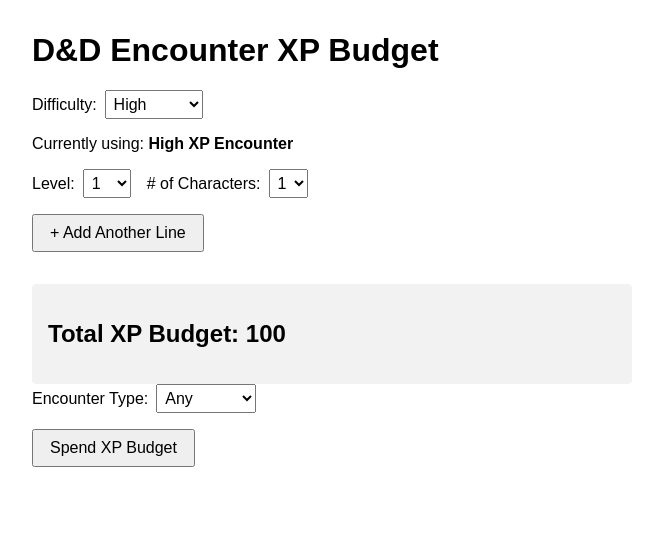
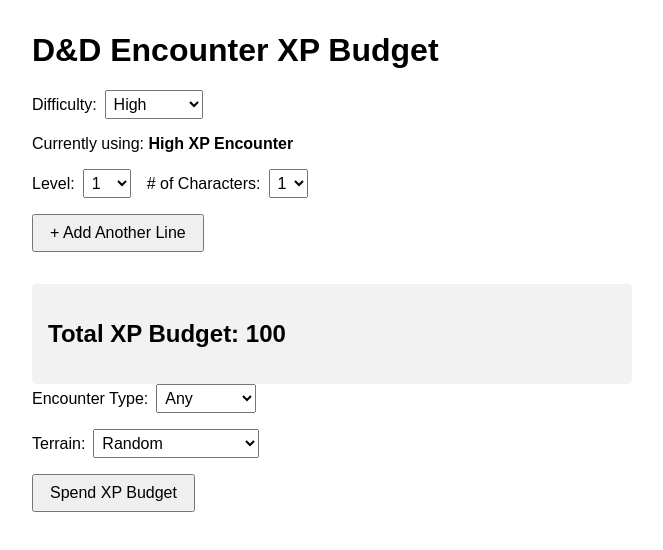
Before and after one commit to kostchei/dnd-encounters-24, a React (Create React App) app: page / in a window 1280 px wide. Shown: the top 550 px of the page, without its empty margins (308-971 px from the left). Built offline with nearby package versions, Linux system fonts and the light colour scheme.

Commit message:
distances

```diff
--- a/src/App.js
+++ b/src/App.js
@@ -1,26 +1,51 @@
 import React, { useState } from 'react';
 import XP_TABLE from './enc_xp.json';
-import { spendEncounterBudget } from './spend_enc_xp.js'; // <-- Our new function
-import styles from './styles'; // If you have the styles in a separate file or keep them inline
+import { spendEncounterBudget } from './spend_enc_xp.js'; // Your existing function
+import styles from './styles'; // Assuming you have a styles object
+
+// Simple dice roller: rollDice(2, 6) -> sum of 2d6
+function rollDice(numDice, sides) {
+  let total = 0;
+  for (let i = 0; i < numDice; i++) {
+    total += Math.floor(Math.random() * sides) + 1;
+  }
+  return total;
+}
+
+// Map each terrain to a function that returns a distance.
+// Multiply by 10 for your desired scale (e.g. 2d6 * 10 ft).
+const terrainDistanceMap = {
+  'Open/Desert/Arctic': () => rollDice(6, 6) * 10,
+  'Forest': () => rollDice(2, 8) * 10,
+  'Hills/Urban': () => rollDice(2, 10) * 10,
+  'Mountains': () => rollDice(4, 10) * 10,
+  'Jungle/Indoors': () => rollDice(2, 6) * 10,
+};
 
 function App() {
-  // lines: up to 3 lines => each { level, count }
+  // Up to 3 lines => each { level, count }
   const [lines, setLines] = useState([{ level: 1, count: 1 }]);
 
   // Difficulty states (existing logic)
   const [difficulty, setDifficulty] = useState('High');
   const [resolvedDifficulty, setResolvedDifficulty] = useState('High');
 
-  // The new "Encounter Type" dropdown
+  // The "Encounter Type" dropdown
   const [encounterType, setEncounterType] = useState('Any');
+
+  // New "Terrain" dropdown
+  const [terrain, setTerrain] = useState('Random');
 
   // We'll store the final result of "spending" the XP budget here
   const [spentEncounter, setSpentEncounter] = useState('');
 
-  // The rest of your existing logic...
+  // We'll store the calculated "Encounter Distance" here
+  const [encounterDistance, setEncounterDistance] = useState(null);
+
   const handleDifficultyChange = (e) => {
     const choice = e.target.value;
     setDifficulty(choice);
+
     if (choice === 'Random') {
       const possibilities = ['Low', 'Moderate', 'High'];
       setResolvedDifficulty(
@@ -43,6 +68,7 @@
     setLines(newLines);
   };
 
+  // Calculate total XP from the party input
   const calculateTotalXP = () => {
     let total = 0;
     lines.forEach((line) => {
@@ -57,22 +83,31 @@
   const totalXP = calculateTotalXP();
   const difficultyLabel = resolvedDifficulty + ' XP Encounter';
 
-  // *** New handler for the "Spend XP Budget" button ***
+  // Spend XP Budget button handler
   const handleSpendBudget = () => {
-    // We'll gather the data we need:
-    // 1) totalXP
-    // 2) array of levels
-    // 3) total party size (# of characters)
     const allLevels = lines.map((l) => l.level);
     const partySize = lines.reduce((sum, l) => sum + l.count, 0);
 
-    // We call our function from spend_enc_xp.js
+    // This uses your existing function from spend_enc_xp.js
     const result = spendEncounterBudget(totalXP, allLevels, partySize);
 
-    // Optionally incorporate the encounterType in the result
-    // e.g. "Lolth: 5x CR3" or "Any: 1x CR7"
+    // Choose or randomize the terrain
+    let chosenTerrain = terrain;
+    if (chosenTerrain === 'Random') {
+      // Filter out a "Random" key if you do not want it in the real list:
+      const terrainOptions = Object.keys(terrainDistanceMap);
+      chosenTerrain =
+        terrainOptions[Math.floor(Math.random() * terrainOptions.length)];
+    }
+
+    // Calculate the distance
+    const distanceFn = terrainDistanceMap[chosenTerrain];
+    const distance = distanceFn ? distanceFn() : 0;
+
+    // Store them in state
     const finalString = `${encounterType}: ${result}`;
     setSpentEncounter(finalString);
+    setEncounterDistance(distance);
   };
 
   return (
@@ -106,7 +141,9 @@
             style={styles.select}
           >
             {Array.from({ length: 20 }, (_, i) => i + 1).map((lvl) => (
-              <option key={lvl} value={lvl}>{lvl}</option>
+              <option key={lvl} value={lvl}>
+                {lvl}
+              </option>
             ))}
           </select>
 
@@ -119,7 +156,9 @@
             style={styles.select}
           >
             {Array.from({ length: 8 }, (_, i) => i + 1).map((c) => (
-              <option key={c} value={c}>{c}</option>
+              <option key={c} value={c}>
+                {c}
+              </option>
             ))}
           </select>
         </div>
@@ -136,7 +175,7 @@
         <h2>Total XP Budget: {totalXP.toLocaleString()}</h2>
       </div>
 
-      {/* New Encounter Type dropdown */}
+      {/* Encounter Type dropdown */}
       <div style={styles.row}>
         <label style={styles.label}>Encounter Type:</label>
         <select
@@ -152,6 +191,23 @@
         </select>
       </div>
 
+      {/* Terrain dropdown */}
+      <div style={styles.row}>
+        <label style={styles.label}>Terrain:</label>
+        <select
+          value={terrain}
+          onChange={(e) => setTerrain(e.target.value)}
+          style={styles.select}
+        >
+          <option value="Random">Random</option>
+          <option value="Open/Desert/Arctic">Open/Desert/Arctic</option>
+          <option value="Forest">Forest</option>
+          <option value="Hills/Urban">Hills/Urban</option>
+          <option value="Mountains">Mountains</option>
+          <option value="Jungle/Indoors">Jungle/Indoors</option>
+        </select>
+      </div>
+
       {/* Spend XP Budget button + result */}
       <button onClick={handleSpendBudget} style={styles.addButton}>
         Spend XP Budget
@@ -163,6 +219,13 @@
           <p><strong>Encounter:</strong> {spentEncounter}</p>
         </div>
       )}
+
+      {/* Show the terrain-based encounter distance */}
+      {encounterDistance !== null && (
+        <div style={{ marginTop: '1rem' }}>
+          <p><strong>Encounter Distance:</strong> {encounterDistance} ft.</p>
+        </div>
+      )}
     </div>
   );
 }
```
